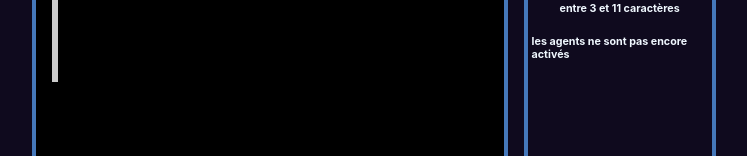
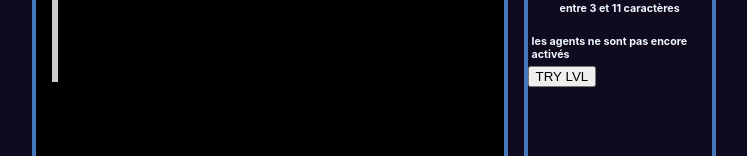
Before and after one commit to stinkyFerret01/Buzzle_frontend, a React (Create React App) app in the folder buzzle_frontend/: page /editor in a window 1280 px wide. Shown: the part 448-604 px from the top of the page, without its empty margins (266-1013 px from the left). Built offline with nearby package versions, Linux system fonts and the light colour scheme; no server answers.

Commit message:
try edited game

```diff
--- a/buzzle_frontend/src/App.js
+++ b/buzzle_frontend/src/App.js
@@ -20,8 +20,8 @@ function App() {
   const [backend] = useState(online || local);
   // const [pData, setPData] = useState("none");
   const [level, setLevel] = useState("none");
-  // const [edited, setEdited] = useState([2, "none", "none", "new"]);
-  const [edited, setEdited] = useState([5, 5]);
+  const [edited, setEdited] = useState(["none", "none", "new"]);
+  const [editBase, setEditBase] = useState("none");
   const [displayAys, setDisplayAys] = useState("none");
 
   ///-- RENDER --///
@@ -37,12 +37,20 @@ function App() {
         <Routes>
           <Route path="/" element={<HomePage />} />
           <Route
-            path="/game"
+            path="/game/:from"
             element={<GamePage level={level} setLevel={setLevel} />}
           />
           <Route
             path="/editor"
-            element={<EditorPage edited={edited} setEdited={setEdited} />}
+            element={
+              <EditorPage
+                setLevel={setLevel}
+                edited={edited}
+                setEdited={setEdited}
+                editBase={editBase}
+                setEditBase={setEditBase}
+              />
+            }
           />
         </Routes>
         <Footer />
--- a/buzzle_frontend/src/components/editorPage.js
+++ b/buzzle_frontend/src/components/editorPage.js
@@ -3,12 +3,13 @@
 import { useState, useEffect } from "react";
 import * as React from "react";
 import { Range } from "react-range";
+import { useNavigate } from "react-router-dom";
 
 //-- import des composants
 import Pos from "./pos";
 
 ///-- START --///
-const EditorPage = ({ setEdited }) => {
+const EditorPage = ({ setLevel, edited, setEdited, editBase, setEditBase }) => {
   ///-- STATES --///
   const [ligns, setLigns] = useState(10);
   const [colons, setColons] = useState(10);
@@ -17,6 +18,9 @@ const EditorPage = ({ setEdited }) => {
   const [base, setBase] = useState("loading");
   const [lvlName, setLvlName] = useState("");
   const [lvlStatus] = useState("new");
+
+  //-- config
+  const navigate = useNavigate();
 
   //-- liste des object à sélectioner
   const os = {
@@ -325,6 +329,16 @@ const EditorPage = ({ setEdited }) => {
           <h6>entre 3 et 11 caractères</h6>
         </div>
         <h6>les agents ne sont pas encore activés</h6>
+        <button
+          onClick={() => {
+            console.log("from" + edited[0]);
+            setLevel(edited[0]);
+            setEditBase(base);
+            navigate("/game/editor");
+          }}
+        >
+          TRY LVL
+        </button>
       </section>
     </main>
   );
--- a/buzzle_frontend/src/components/gamePage.js
+++ b/buzzle_frontend/src/components/gamePage.js
@@ -1,11 +1,12 @@
 ///-- CONFIG --///
 //-- import librairie
 import { useState, useEffect } from "react";
+import { useLocation } from "react-router-dom";
 
 //-- import des composants
 import Pos from "./pos";
 
-const GamePage = ({ level, setLevel }) => {
+const GamePage = ({ level, setLevel, edited }) => {
   ///-- STATES --///
   const [displayPad, setDisplayPad] = useState(true);
   const [game, setGame] = useState(["Ready?", "START"]);
@@ -16,6 +17,9 @@ const GamePage = ({ level, setLevel }) => {
   const [grid, setGrid] = useState(base);
   if (cops) {
   }
+
+  //-- config
+  const location = useLocation();
 
   ///-- FONCTIONS --///
   //-- okToMoveChecker vérifie si le déplacement du joueur est possible
@@ -188,10 +192,10 @@ const GamePage = ({ level, setLevel }) => {
 
   //-- gameBuilder (prépare le niveau en début de partie)
   useEffect(() => {
-    console.log("use 2");
+    console.log("use 2" + level);
     //-- baseBuilder construit le tableau du niveau choisi
     const baseBuilder = (lvl) => {
-      let base = [];
+      let eBase = [];
       let basePlayer = [];
       let baseObjects = [];
       let baseCops = [];
@@ -200,7 +204,7 @@ const GamePage = ({ level, setLevel }) => {
         for (let o = 0; o < lvl[0].length; o++) {
           let pos = lvl[L][o];
           if (pos === "W") {
-            lign.push(pos);
+            lign.push("W");
           } else {
             lign.push(".");
           }
@@ -256,16 +260,24 @@ const GamePage = ({ level, setLevel }) => {
             baseObjects.push([L, o, "pg"]);
           }
         }
-        base.push(lign);
+        eBase.push(lign);
       }
       setPlayer(basePlayer);
       setObjects(baseObjects);
       setCops(baseCops);
-      return base;
+      return eBase;
     };
-    if (level !== "none") setBase(baseBuilder(level));
-    setGame(["Ready?", "START"]);
+    if (level !== "none") {
+      setBase(baseBuilder(level));
+      setGame(["Ready?", "START"]);
+    }
   }, [level]);
+
+  useEffect(() => {
+    // if (location.pathname === "/game/editor") {
+    //   setLevel(edited);
+    // }
+  }, [edited]);
 
   //-- pressChecker (vérifie la présence d'un objet sur la presse)
   useEffect(() => {
--- a/buzzle_frontend/src/components/header.js
+++ b/buzzle_frontend/src/components/header.js
@@ -75,7 +75,7 @@ const Header = ({ backend, setLevel, edited, setDisplayAys }) => {
                   <button
                     className="levelSelectorValid"
                     onClick={() => {
-                      location.pathname === "/game" && setLevel(lvl.pattern);
+                      setLevel(lvl.pattern);
                     }}
                     key={index}
                   >
@@ -90,7 +90,7 @@ const Header = ({ backend, setLevel, edited, setDisplayAys }) => {
                   <button
                     className="levelSelectorNew"
                     onClick={() => {
-                      location.pathname === "/game" && setLevel(lvl.pattern);
+                      setLevel(lvl.pattern);
                     }}
                     key={index}
                   >
@@ -104,12 +104,12 @@ const Header = ({ backend, setLevel, edited, setDisplayAys }) => {
           <div>Loading</div>
         )}
       </section>
-      {location.pathname !== "/game" && (
+      {location.pathname !== "/game/game" && (
         <section
           onClick={
             location.pathname === "/"
-              ? () => navigate("/game")
-              : () => setDisplayAys("game")
+              ? () => navigate("/game/game")
+              : () => setDisplayAys("game/game")
           }
           style={{ left: "33.33%" }}
           className="headerSectionGhost"
@@ -121,7 +121,8 @@ const Header = ({ backend, setLevel, edited, setDisplayAys }) => {
       <section className="headerSection">
         <button onClick={editer}>EDIT</button>
       </section>
-      {location.pathname !== "/editor" && (
+      {location.pathname !== "/editor" &&
+        location.pathname !== "/game/editor" && (
           <section
             onClick={
               location.pathname === "/"
--- a/buzzle_frontend/src/components/pos.js
+++ b/buzzle_frontend/src/components/pos.js
@@ -231,7 +231,8 @@ const Pos = ({
   ///-- RENDER --///
   return (
     <div>
-      {location.pathname === "/game" && (
+      {(location.pathname === "/game/game" ||
+        location.pathname === "/game/editor") && (
         <article style={styleMaker(o)} className="pos"></article>
       )}
       {type === "choose" && (
```
Lines whose indentation alone changed are shown as unchanged.
